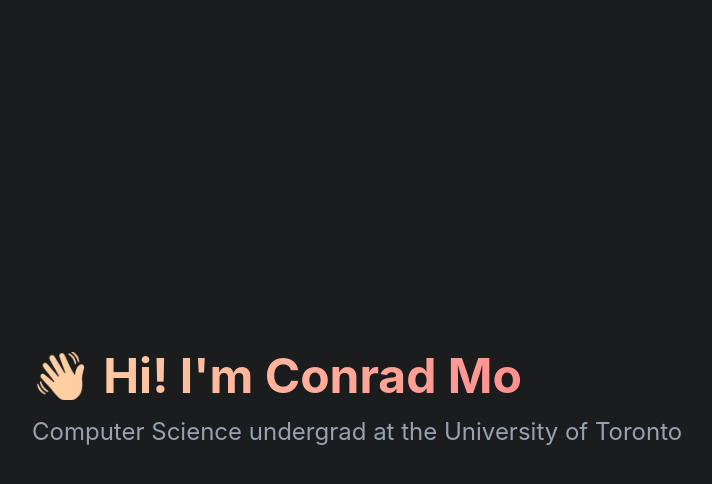
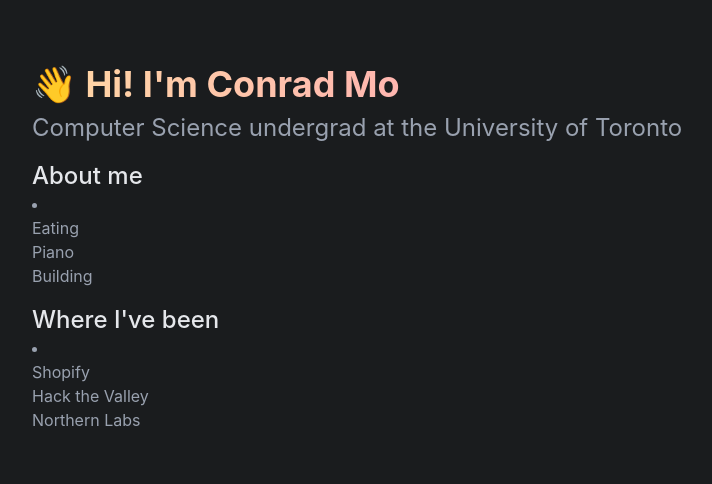
Before and after one commit to conrad-mo/personal-website-v3, a SvelteKit app: page / in a window 1280 px wide. Shown: the top 484 px of the page, without its empty margins (224-936 px from the left). Built offline with nearby package versions, Linux system fonts and the light colour scheme.

Commit message:
Add some stuff

```diff
--- a/src/app.css
+++ b/src/app.css
@@ -3,6 +3,9 @@
 :root {
 	--foreground: rgb(255, 255, 255);
 	--background: rgb(26, 28, 30);
+}
+* {
+	box-sizing: border-box;
 }
 
 html,
--- a/src/routes/+page.svelte
+++ b/src/routes/+page.svelte
@@ -1,10 +1,32 @@
-<div class="mx-64 flex min-h-screen flex-col justify-center gap-8">
-	<div class="flex flex-col gap-4 text-2xl text-gray-400">
-		<h1
+<div class="mx-64 my-16 flex min-h-screen flex-col gap-4">
+	<div class="flex flex-col gap-2 text-2xl text-gray-400">
+		<h1 class="text-4xl font-bold">
+			<span>👋</span>
+			<span class="bg-linear-to-r from-[#FFD3A5] to-[#FFB6B0] bg-clip-text text-transparent">
+				Hi! I'm Conrad Mo
+			</span>
+		</h1>
+		<!-- <h1
 			class="bg-linear-to-r from-[#FFD3A5] to-[#FD6585] bg-clip-text text-5xl font-bold text-transparent"
 		>
 			👋 Hi! I'm Conrad Mo
-		</h1>
+		</h1> -->
 		Computer Science undergrad at the University of Toronto
 	</div>
+	<div class="text-gray-400">
+		<h2 class="text-2xl font-medium text-gray-200">About me</h2>
+		<li>
+			<ul>Eating</ul>
+			<ul>Piano</ul>
+			<ul>Building</ul>
+		</li>
+	</div>
+	<div class="text-gray-400">
+		<h2 class="text-2xl font-medium text-gray-200">Where I've been</h2>
+		<li>
+			<ul>Shopify</ul>
+			<ul>Hack the Valley</ul>
+			<ul>Northern Labs</ul>
+		</li>
+	</div>
 </div>
```
Also changed, not shown: src/lib/assets/favicon.svg.
